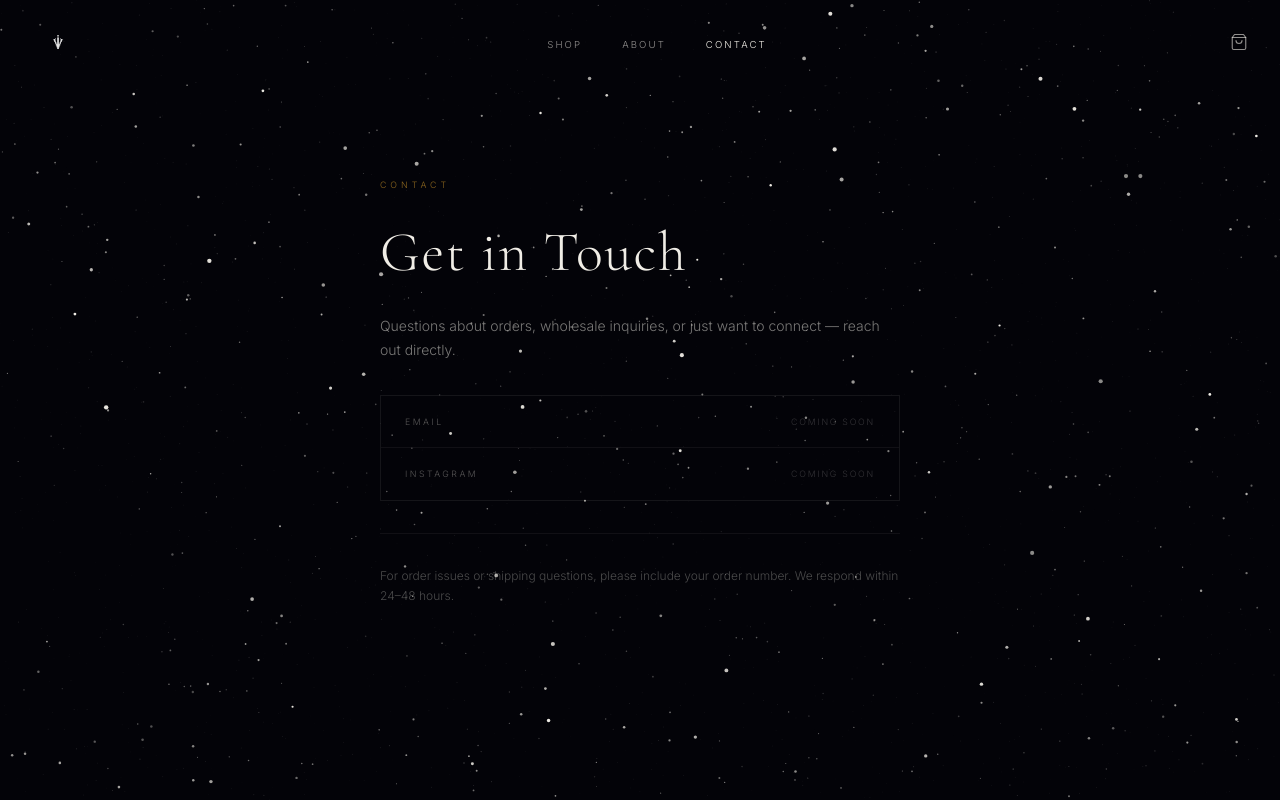
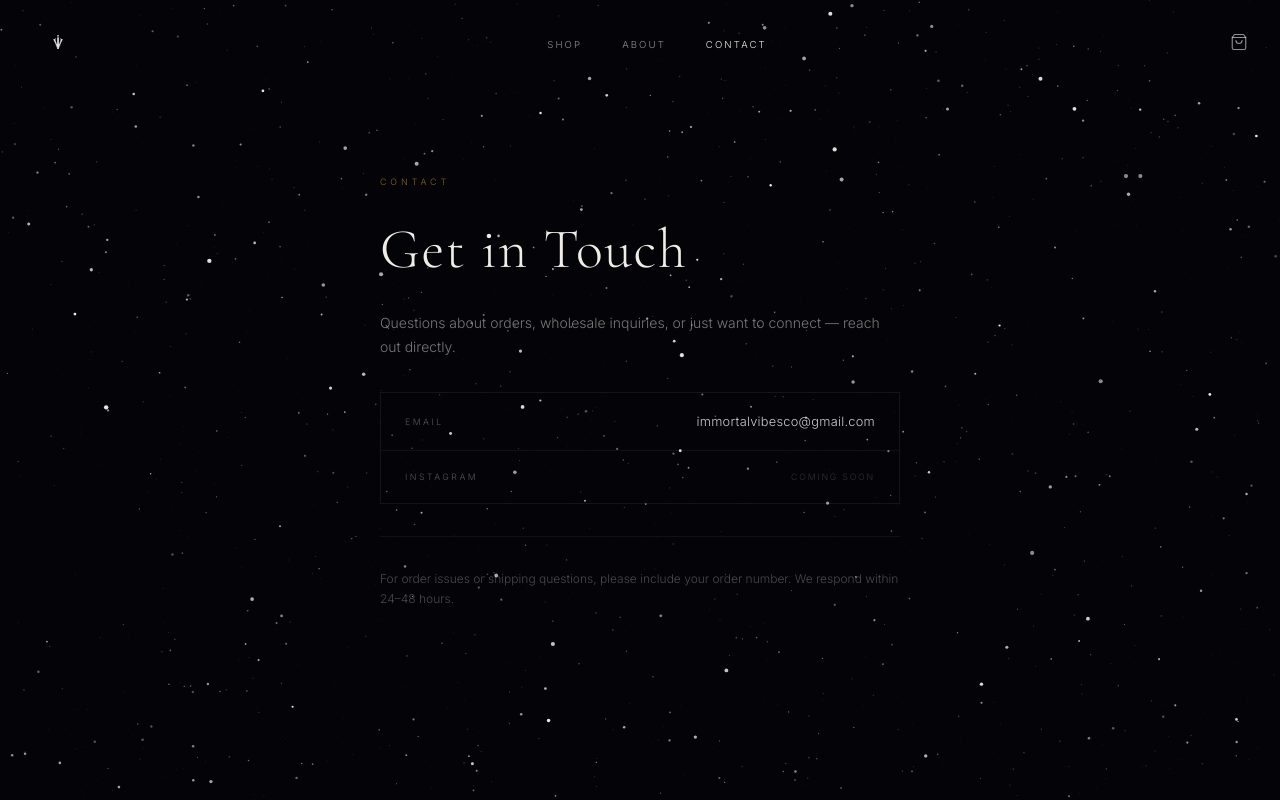
Before and after one commit to gr8gray253/immortalvibes-store, a SvelteKit app in the folder web/: page /contact in a window 1280 px wide. Shown: the top 800 px of the page. Built offline with nearby package versions, Linux system fonts and the light colour scheme.

Commit message:
feat: add contact email immortalvibesco@gmail.com

```diff
--- a/web/src/routes/contact/+page.svelte
+++ b/web/src/routes/contact/+page.svelte
@@ -18,7 +18,7 @@
       <!-- Email placeholder — owner to supply -->
       <div class="channel">
         <span class="channel-label">Email</span>
-        <span class="channel-value coming">Coming soon</span>
+        <a href="mailto:immortalvibesco@gmail.com" class="channel-value">immortalvibesco@gmail.com</a>
       </div>
 
       <!-- Social placeholder — owner to supply -->
```
